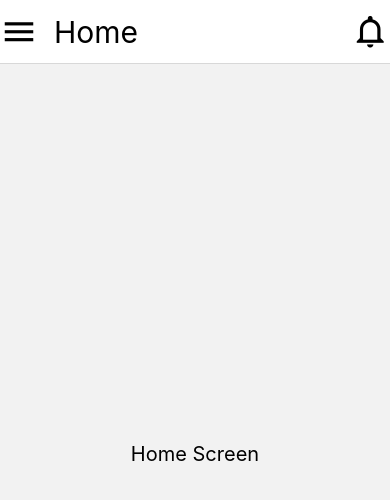
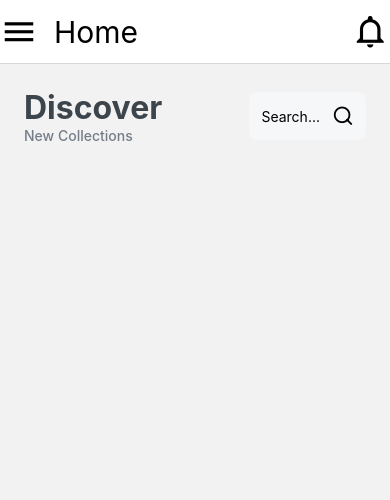
Before and after one commit to mateus-azevedo/learning-styled-components, a React Native app in the folder withReactNative/: screen /Home in a window 390 px wide. Shown: the top 500 px of the page. Built offline with nearby package versions, Linux system fonts and the light colour scheme.

Commit message:
header da tela home

```diff
--- /dev/null
+++ b/withReactNative/src/feature/Home/components/Header/index.tsx
@@ -0,0 +1,34 @@
+import React from 'react';
+import {
+  HeaderContainer,
+  HearderContent,
+  SearchContainer,
+  SearchContent,
+  SearchIcon,
+  SearchTextHover,
+  SubTitleText,
+  TitleText,
+  WrapperTexts,
+} from './styles';
+
+const Header = () => {
+  return (
+    <HeaderContainer>
+      <HearderContent>
+        <WrapperTexts>
+          <TitleText>Discover</TitleText>
+          <SubTitleText>New Collections</SubTitleText>
+        </WrapperTexts>
+
+        <SearchContainer>
+          <SearchContent>
+            <SearchTextHover>Search...</SearchTextHover>
+            <SearchIcon name="search" />
+          </SearchContent>
+        </SearchContainer>
+      </HearderContent>
+    </HeaderContainer>
+  );
+};
+
+export default Header;
--- /dev/null
+++ b/withReactNative/src/feature/Home/components/Header/styles.ts
@@ -0,0 +1,45 @@
+import styled from 'styled-components/native';
+import IconSearchFeather from 'react-native-vector-icons/Feather';
+
+export const HeaderContainer = styled.View``;
+
+export const HearderContent = styled.View`
+  flex-direction: row;
+  align-items: center;
+  justify-content: space-between;
+`;
+
+export const WrapperTexts = styled.View`
+  flex-direction: column;
+`;
+
+export const TitleText = styled.Text`
+  font-size: 32px;
+  font-weight: bold;
+  color: #3c444c;
+`;
+
+export const SubTitleText = styled.Text`
+  font-size: 14px;
+  font-weight: 500;
+  color: #747d88;
+`;
+
+export const SearchContainer = styled.View`
+  background-color: #f5f7f9;
+  padding: 12px;
+  border-radius: 8px;
+`;
+
+export const SearchContent = styled.View`
+  flex-direction: row;
+`;
+
+export const SearchTextHover = styled.Text`
+  align-self: center;
+  margin-right: 12px;
+`;
+
+export const SearchIcon = styled(IconSearchFeather)`
+  font-size: 22px;
+`;
--- /dev/null
+++ b/withReactNative/src/feature/Home/components/index.ts
@@ -0,0 +1,3 @@
+import Header from './Header';
+
+export {Header};
--- a/withReactNative/src/feature/Home/index.tsx
+++ b/withReactNative/src/feature/Home/index.tsx
@@ -1,10 +1,12 @@
 import React from 'react';
-import {Container, Title} from './styles';
+import {Container} from './styles';
+
+import {Header} from './components';
 
 const Home = () => {
   return (
     <Container>
-      <Title>Home Screen</Title>
+      <Header />
     </Container>
   );
 };
--- a/withReactNative/src/feature/Home/styles.ts
+++ b/withReactNative/src/feature/Home/styles.ts
@@ -1,11 +1,5 @@
 import styled from 'styled-components/native';
 
 export const Container = styled.View`
-  flex: 1;
-  justify-content: center;
-  align-items: center;
+  padding: 24px;
 `;
-
-export const Title = styled.Text`
-  font-size: 20px;
-`;
```
